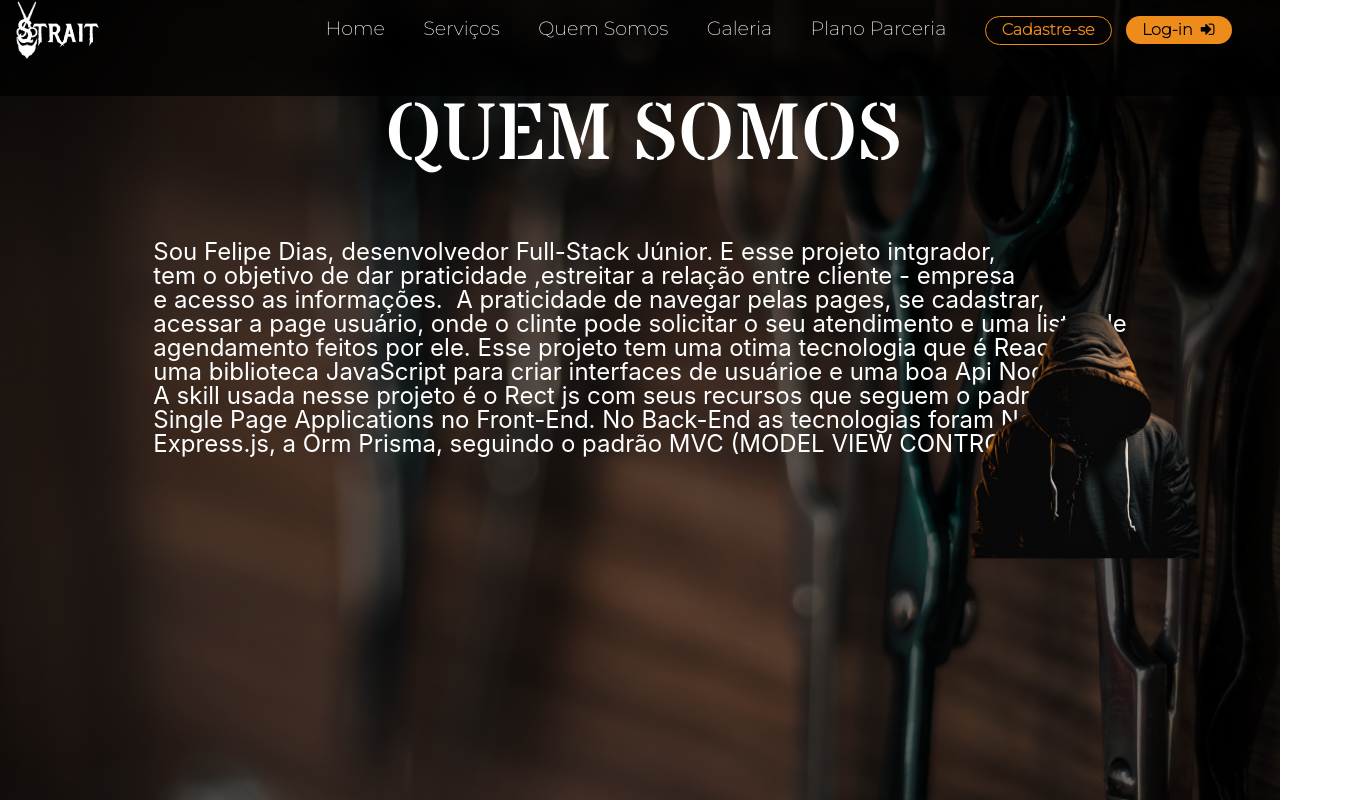
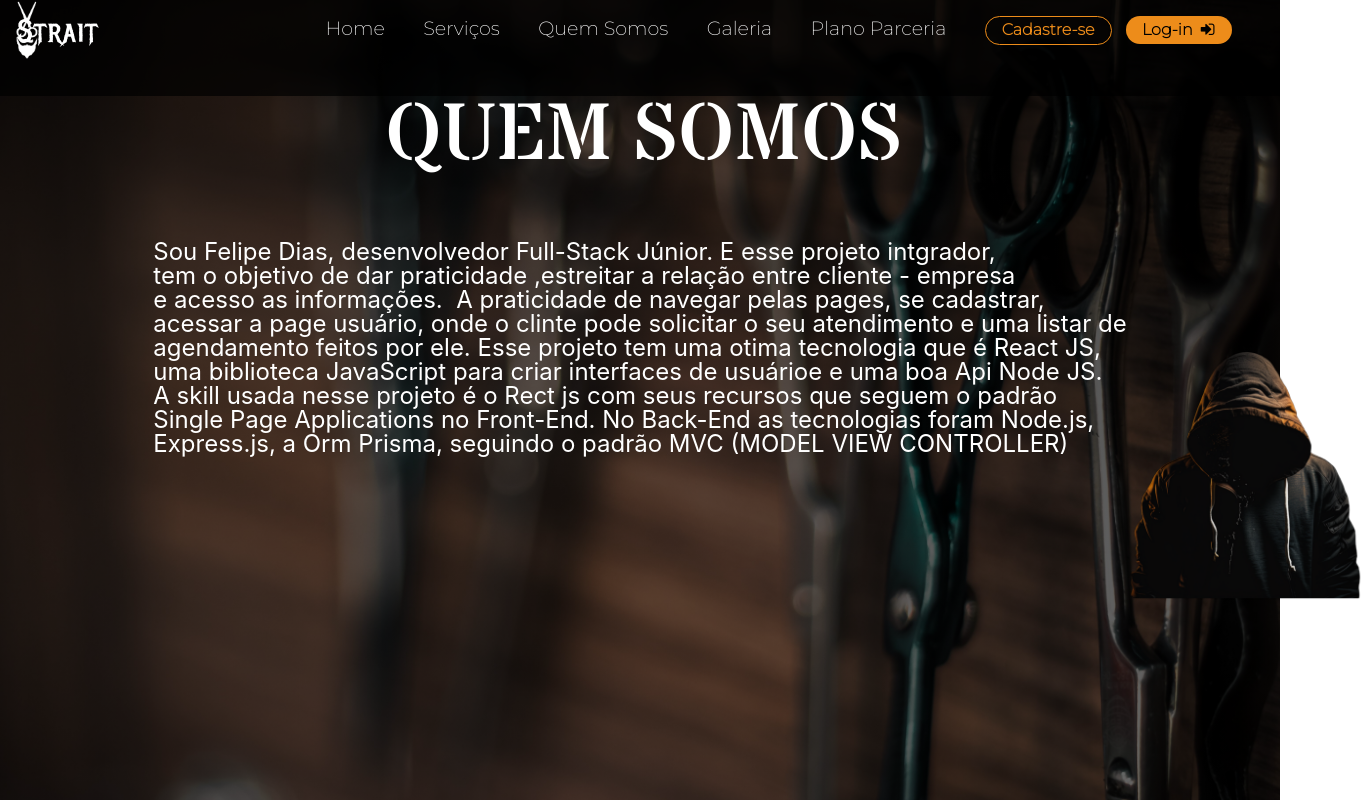
Before and after one commit to Felipediaslc/Barbearia-Strait-Front, a React (Create React App) app: page /quemsomos in a window 1280 px wide. Shown: the whole page, 1370 px wide, since content can reach past the window. Built offline with nearby package versions, Linux system fonts and the light colour scheme; a web font is replaced by a local one.

Commit message:
refinamento v.56

```diff
--- a/src/Pages/Quem-somos/Quem-somos.css
+++ b/src/Pages/Quem-somos/Quem-somos.css
@@ -54,8 +54,8 @@
 .quem-somos .body-part-2  .hoodie-guy {
   position: absolute;
   background: url(./imag/imagSVG/Hoodie-guy.png);
-  left:60rem;
-  top: 310px;
+  left:70rem;
+  top: 350px;
   height: 250px;
   width: 250px;
   background-size: cover;
```
